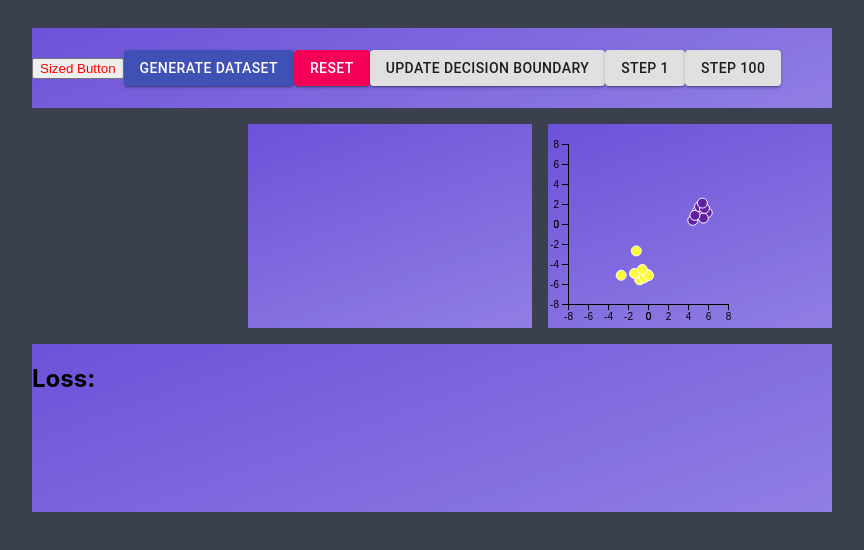
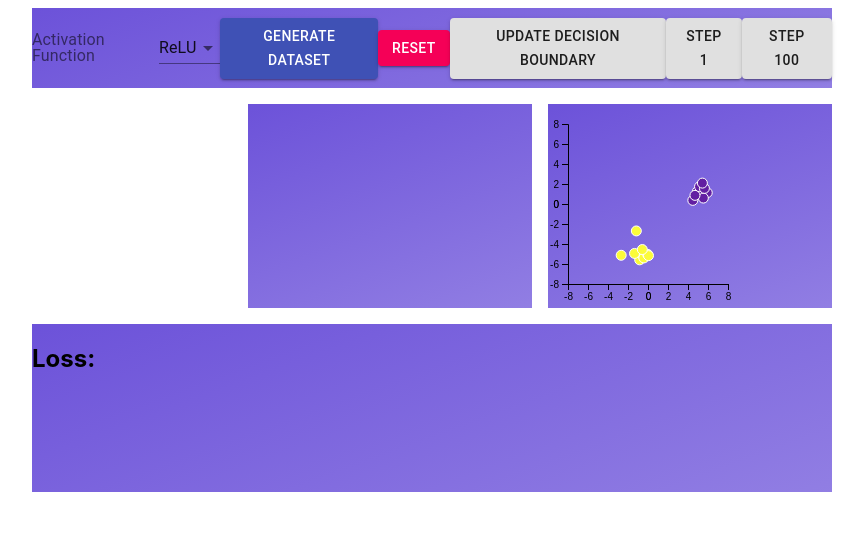
Before and after one commit to BrandonAGoodwin/nn-visualiser, a React (Create React App) app: page / in a window 1280 px wide. Shown: the top 550 px of the page, without its empty margins (208-1072 px from the left). Built offline with nearby package versions, Linux system fonts and the light colour scheme.

Commit message:
Added working activation select button with new NNConfig interface and config state

```diff
--- a/src/MainPage.css
+++ b/src/MainPage.css
@@ -1,5 +1,6 @@
 
 .container {
+    margin: auto auto;
     display: grid;
     width: 800px;
     height: 600px;
@@ -35,13 +36,15 @@
     grid-area: nn-graph;
 }
 
-body {
+/* body {
     background-color: #3b404e;
     display: flex;
     justify-content: center;
     padding: 20px;
+    margin: auto;
+    width: 100%;
     font-family: -apple-system, BlinkMacSystemFont, "Segoe UI", Roboto, Helvetica, Arial, sans-serif, "Apple Color Emoji", "Segoe UI Emoji", "Segoe UI Symbol";
-}
+} */
 
 .item {
     background-color: #1EAAFC;
--- a/src/components/MainPage.tsx
+++ b/src/components/MainPage.tsx
@@ -3,16 +3,24 @@ import React, { useEffect, useState } from 'react';
 import * as vis from '../visControl'
 import { Dataset2D } from '../datasets';
 import NNGraph from './NNGraph';
-import { Button } from '@material-ui/core';
+import { Button, InputLabel, MenuItem, Select } from '@material-ui/core';
 import * as nn from './../NeuralNet';
 import './../MainPage.css'
 import styled from '@emotion/styled';
+
+interface NNConfig {
+    networkShape: number[];
+    activationFunction: string;
+    noise: number;
+
+}
 
 type PageProps = {
     xDomain: number[];
     yDomain: number[];
     noSamples: number;
     numCells: number;
+
 }
 
 // Implement grid area layout on CSS
@@ -30,6 +38,15 @@ function MainPage(props: PageProps) {
     const [network, setNetwork] = useState<nn.Node[][]>([]);
     const [decisionBoundary, setDecisionBoundary] = useState<Dataset2D[]>([]);
     const [loss, setLoss] = useState<number>();
+    const [config, setConfig] = useState<NNConfig>(
+        {
+            networkShape: [2, 4, 4, 1],
+            activationFunction: "ReLU",
+            noise: 0
+        }
+    )
+
+    const [activationFunction, setActivationFunction] = useState<string>("ReLU")
     // const xDomain = [-8, 8];
     // const yDomain = [-8, 8];
     // const noSamples = 30;
@@ -107,10 +124,19 @@ function MainPage(props: PageProps) {
         updateDecisionBoundary();
     }
 
+    const handleActivationChange = (e: React.ChangeEvent<{ value: unknown }>) => {
+        //setActivationFunction(e.target.value as string)
+        setConfig({...config, activationFunction: e.target.value as string})
+    }
+
     return (
         <div className="container">
             <div className="config-bar">
-                <SizedButton color="red"> Sized Button </SizedButton>
+                <InputLabel id="label">Activation Function</InputLabel>
+                <Select id="select" value={config.activationFunction} onChange={handleActivationChange}>
+                    <MenuItem value="ReLU">ReLU</MenuItem>
+                    <MenuItem value="Sigmoid">Sigmoid</MenuItem>
+                </Select>
                 <Button variant={"contained"} color={"primary"} onClick={generateDataset}> Generate Dataset </Button>
                 <Button variant={"contained"} color={"secondary"} onClick={reset}> Reset </Button>
                 <Button variant={"contained"} onClick={() => updateDecisionBoundary()}> Update Decision Boundary </Button>
```
